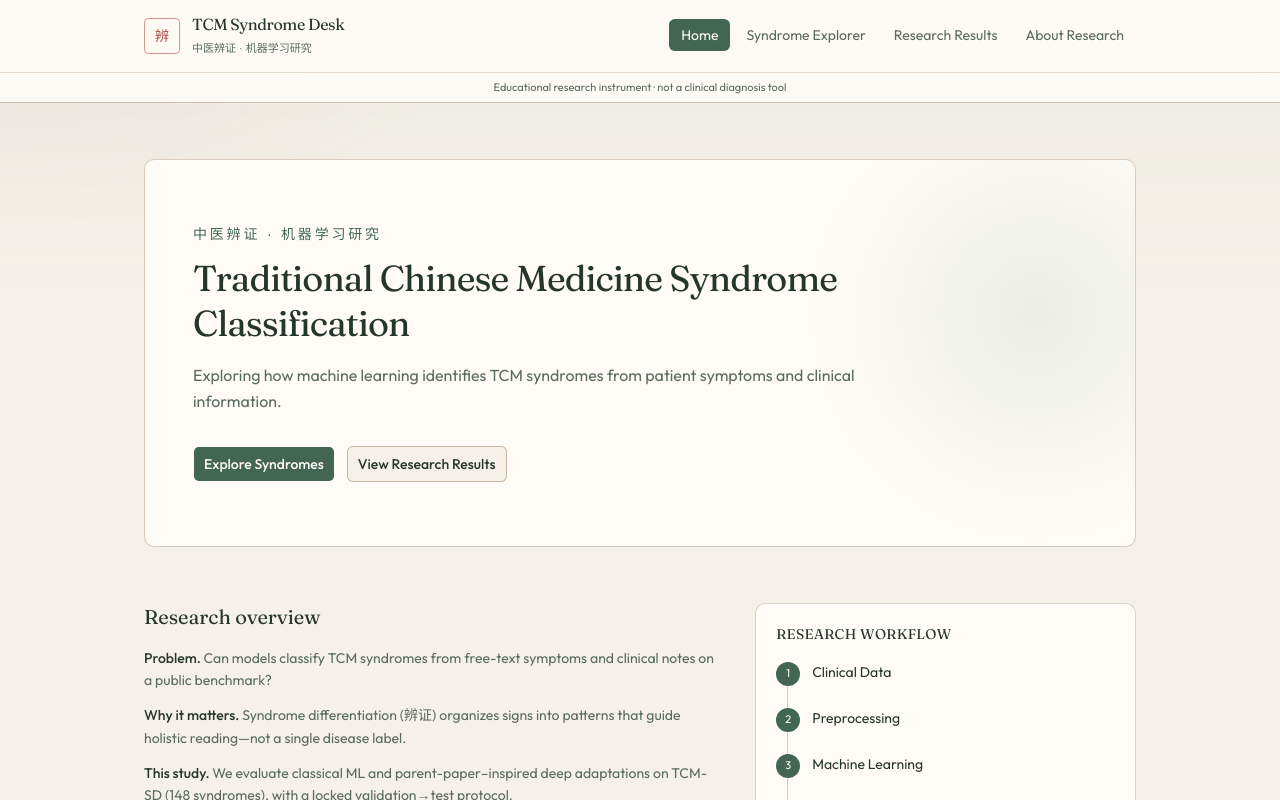
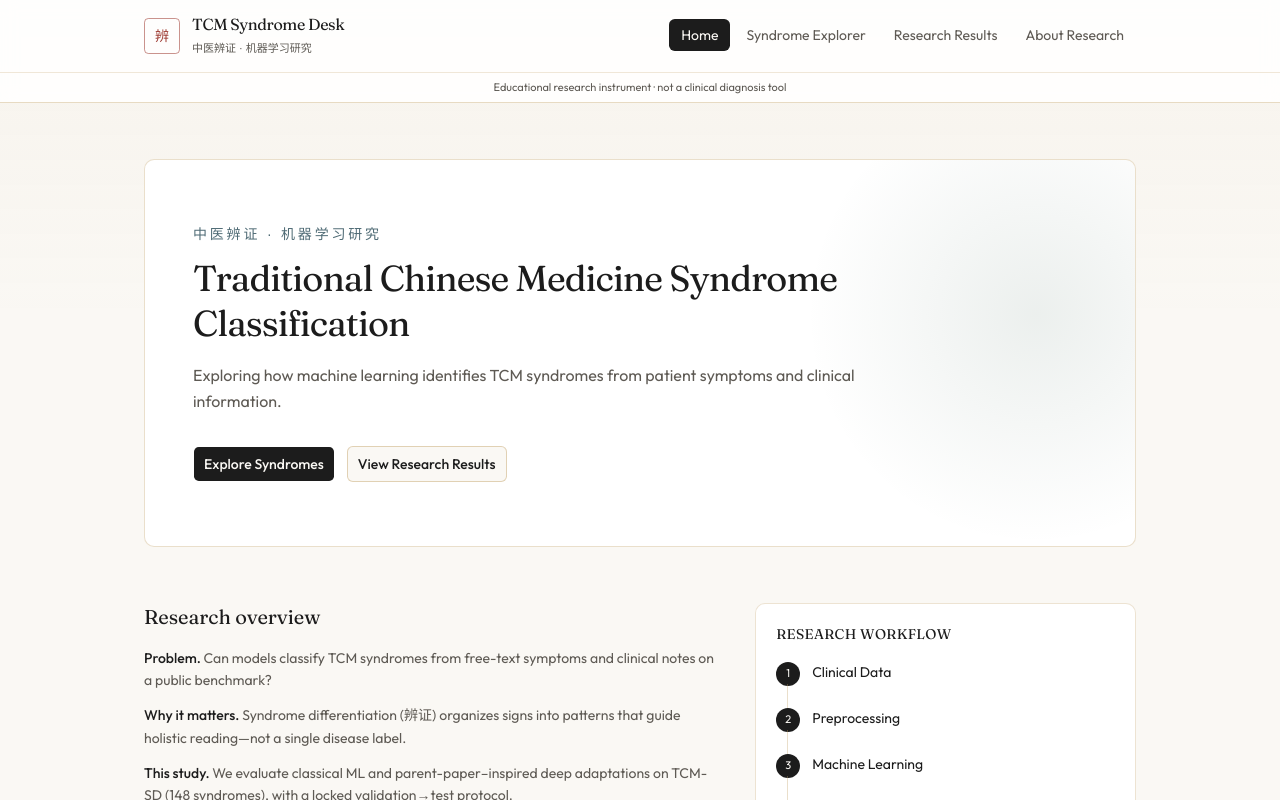
Before and after one commit to shiyx1224-shi/tcm-project, a Next.js app: page / in a window 1280 px wide. Shown: the top 800 px of the page. Built offline with nearby package versions, Linux system fonts and the light colour scheme.

Commit message:
Retheme redesign UI with restrained 中医五色
Replace herbal green with a quiet five-color system: white paper,
black primary actions, muted yellow borders, sparse cinnabar and
slate-blue accents — clean research look without a rainbow UI.

Co-authored-by: shiyx1224 <shiyx1224@gmail.com>

```diff
--- a/app/globals.css
+++ b/app/globals.css
@@ -42,7 +42,9 @@
   --color-card: var(--card);
   --color-ink: var(--ink);
   --color-cinnabar: var(--cinnabar);
-  --color-wood: var(--wood);
+  --color-wood: var(--huang);
+  --color-huang: var(--huang);
+  --color-qing: var(--qing);
   --radius-sm: calc(var(--radius) * 0.6);
   --radius-md: calc(var(--radius) * 0.8);
   --radius-lg: var(--radius);
@@ -53,46 +55,54 @@
 }
 
 :root {
-  /* TCM research-lab palette */
-  --rice: #f5f1e8;
-  --herbal: #426653;
-  --ink: #27362d;
-  --wood: #956f4d;
-  --cinnabar: #a6483e;
-  --warm-white: #fffcf7;
+  /*
+    中医五色 — restrained research UI
+    白 white · 黑 black · 黄 yellow · 赤 red · 青 cyan-blue
+    Dominant: 白 + 黑. 黄 borders. 赤 / 青 used sparingly.
+  */
+  --bai: #faf8f4;
+  --hei: #1c1c1c;
+  --huang: #c4a36a;
+  --chi: #9e3b32;
+  --qing: #4f6b75;
 
-  --background: #f5f1e8;
-  --foreground: #27362d;
-  --card: #fffcf7;
-  --card-foreground: #27362d;
-  --popover: #fffcf7;
-  --popover-foreground: #27362d;
-  --primary: #426653;
-  --primary-foreground: #fffcf7;
-  --secondary: #ebe6da;
-  --secondary-foreground: #27362d;
-  --muted: #ebe6da;
-  --muted-foreground: #5a6b60;
-  --accent: #e4eee8;
-  --accent-foreground: #27362d;
-  --destructive: #a6483e;
-  --border: #d4c4b0;
-  --input: #d4c4b0;
-  --ring: #426653;
-  --chart-1: #426653;
-  --chart-2: #27362d;
-  --chart-3: #956f4d;
-  --chart-4: #a6483e;
-  --chart-5: #6b8f7a;
+  --warm-white: #ffffff;
+  --ink: #1c1c1c;
+  --cinnabar: #9e3b32;
+  --wood: #c4a36a;
+
+  --background: #faf8f4;
+  --foreground: #1c1c1c;
+  --card: #ffffff;
+  --card-foreground: #1c1c1c;
+  --popover: #ffffff;
+  --popover-foreground: #1c1c1c;
+  --primary: #1c1c1c;
+  --primary-foreground: #faf8f4;
+  --secondary: #f1ebe3;
+  --secondary-foreground: #1c1c1c;
+  --muted: #f1ebe3;
+  --muted-foreground: #5e5a54;
+  --accent: #f6f0e6;
+  --accent-foreground: #1c1c1c;
+  --destructive: #9e3b32;
+  --border: #e2d8ca;
+  --input: #e2d8ca;
+  --ring: #4f6b75;
+  --chart-1: #1c1c1c;
+  --chart-2: #4f6b75;
+  --chart-3: #c4a36a;
+  --chart-4: #9e3b32;
+  --chart-5: #8a8580;
   --radius: 0.45rem;
-  --sidebar: #fffcf7;
-  --sidebar-foreground: #27362d;
-  --sidebar-primary: #426653;
-  --sidebar-primary-foreground: #fffcf7;
-  --sidebar-accent: #ebe6da;
-  --sidebar-accent-foreground: #27362d;
-  --sidebar-border: #d4c4b0;
-  --sidebar-ring: #426653;
+  --sidebar: #ffffff;
+  --sidebar-foreground: #1c1c1c;
+  --sidebar-primary: #1c1c1c;
+  --sidebar-primary-foreground: #faf8f4;
+  --sidebar-accent: #f1ebe3;
+  --sidebar-accent-foreground: #1c1c1c;
+  --sidebar-border: #e2d8ca;
+  --sidebar-ring: #4f6b75;
 }
 
 @layer base {
@@ -105,10 +115,8 @@
   }
   body {
     @apply bg-background text-foreground;
-    background-color: #f5f1e8;
-    background-image:
-      linear-gradient(180deg, rgba(66, 102, 83, 0.04), transparent 42%),
-      radial-gradient(ellipse 900px 420px at 0% 0%, rgba(149, 111, 77, 0.06), transparent 55%);
+    background-color: var(--bai);
+    background-image: linear-gradient(180deg, rgba(196, 163, 106, 0.05), transparent 40%);
     min-height: 100%;
   }
   h1,
@@ -126,12 +134,12 @@
   display: inline-flex;
   align-items: center;
   justify-content: center;
-  border: 1px solid color-mix(in srgb, var(--cinnabar) 55%, transparent);
-  color: var(--cinnabar);
+  border: 1px solid color-mix(in srgb, var(--chi) 55%, transparent);
+  color: var(--chi);
   font-family: var(--font-cjk);
   line-height: 1;
 }
 
 .workflow-rail {
-  border-top: 1px solid color-mix(in srgb, var(--wood) 35%, transparent);
+  border-top: 1px solid color-mix(in srgb, var(--huang) 35%, transparent);
 }
--- a/components/about-research.tsx
+++ b/components/about-research.tsx
@@ -3,7 +3,7 @@ import Link from "next/link"
 export function AboutResearch() {
   return (
     <div className="mx-auto max-w-5xl px-4 py-10">
-      <p className="text-xs tracking-[0.16em] text-primary uppercase">About Research</p>
+      <p className="text-xs tracking-[0.16em] text-qing uppercase">About Research</p>
       <h1 className="font-heading mt-1 text-3xl tracking-tight text-ink">Study context and sources</h1>
       <p className="mt-3 max-w-2xl text-sm leading-relaxed text-muted-foreground">
         DS340W project on public TCM-SD syndrome classification, with a teaching desk for four-examination pattern
--- a/components/home-landing.tsx
+++ b/components/home-landing.tsx
@@ -17,7 +17,7 @@ export function HomeLanding() {
           aria-hidden
           className="pointer-events-none absolute inset-y-0 right-0 w-1/3 bg-[radial-gradient(circle_at_70%_40%,rgba(66,102,83,0.1),transparent_70%)]"
         />
-        <p className="font-cjk text-sm tracking-[0.2em] text-primary">中医辨证 · 机器学习研究</p>
+        <p className="font-cjk text-sm tracking-[0.2em] text-qing">中医辨证 · 机器学习研究</p>
         <h1 className="font-heading mt-3 max-w-3xl text-3xl leading-tight tracking-tight text-ink sm:text-4xl">
           Traditional Chinese Medicine Syndrome Classification
         </h1>
--- a/components/research-results.tsx
+++ b/components/research-results.tsx
@@ -12,7 +12,7 @@ const validationRows = [
 export function ResearchResults() {
   return (
     <div className="mx-auto max-w-5xl px-4 py-10">
-      <p className="text-xs tracking-[0.16em] text-primary uppercase">Research Results</p>
+      <p className="text-xs tracking-[0.16em] text-qing uppercase">Research Results</p>
       <h1 className="font-heading mt-1 text-3xl tracking-tight text-ink">Measured ML evaluation</h1>
       <p className="mt-3 max-w-2xl text-sm leading-relaxed text-muted-foreground">
         All figures below are from the TCM-SD experiments in this repository. Model selection used validation
@@ -113,7 +113,7 @@ function MetricCard({ title, lines, accent }: { title: string; lines: string[];
   return (
     <div
       className={`rounded-xl border p-5 ${
-        accent ? "border-primary/40 bg-[color-mix(in_srgb,var(--herbal)_8%,var(--warm-white))]" : "border-wood/30 bg-card"
+        accent ? "border-qing/40 bg-[color-mix(in_srgb,var(--qing)_8%,white)]" : "border-wood/30 bg-card"
       }`}
     >
       <h3 className="font-heading text-base text-ink">{title}</h3>
--- a/components/syndrome-explorer.tsx
+++ b/components/syndrome-explorer.tsx
@@ -112,7 +112,7 @@ export function SyndromeExplorer({
     <div className="mx-auto max-w-5xl px-4 py-8">
       <div className="mb-6 flex flex-wrap items-end justify-between gap-3">
         <div>
-          <p className="text-xs tracking-[0.16em] text-primary uppercase">Syndrome Explorer</p>
+          <p className="text-xs tracking-[0.16em] text-qing uppercase">Syndrome Explorer</p>
           <h1 className="font-heading mt-1 text-2xl tracking-tight text-ink sm:text-3xl">
             Four examinations · teaching demonstration
           </h1>
@@ -156,7 +156,7 @@ export function SyndromeExplorer({
             <section className="space-y-5">
               <div className="rounded-xl border border-wood/30 bg-card p-4">
                 <h2 className="font-heading text-lg text-ink">
-                  <span className="mr-2 text-sm text-primary">Step 1</span>
+                  <span className="mr-2 text-sm text-qing">Step 1</span>
                   Enter symptoms
                 </h2>
 
@@ -298,7 +298,7 @@ export function SyndromeExplorer({
 
               <div className="rounded-xl border border-wood/30 bg-card p-4">
                 <h2 className="font-heading text-lg text-ink">
-                  <span className="mr-2 text-sm text-primary">Step 2</span>
+                  <span className="mr-2 text-sm text-qing">Step 2</span>
                   Analyze
                 </h2>
                 <p className="mt-2 text-sm text-muted-foreground">
@@ -319,7 +319,7 @@ export function SyndromeExplorer({
             <aside className="lg:sticky lg:top-4 lg:max-h-[calc(100vh-2rem)] lg:overflow-auto">
               <div className="mb-3">
                 <h2 className="font-heading text-lg text-ink">
-                  <span className="mr-2 text-sm text-primary">Step 3</span>
+                  <span className="mr-2 text-sm text-qing">Step 3</span>
                   Explore results
                 </h2>
               </div>
```
